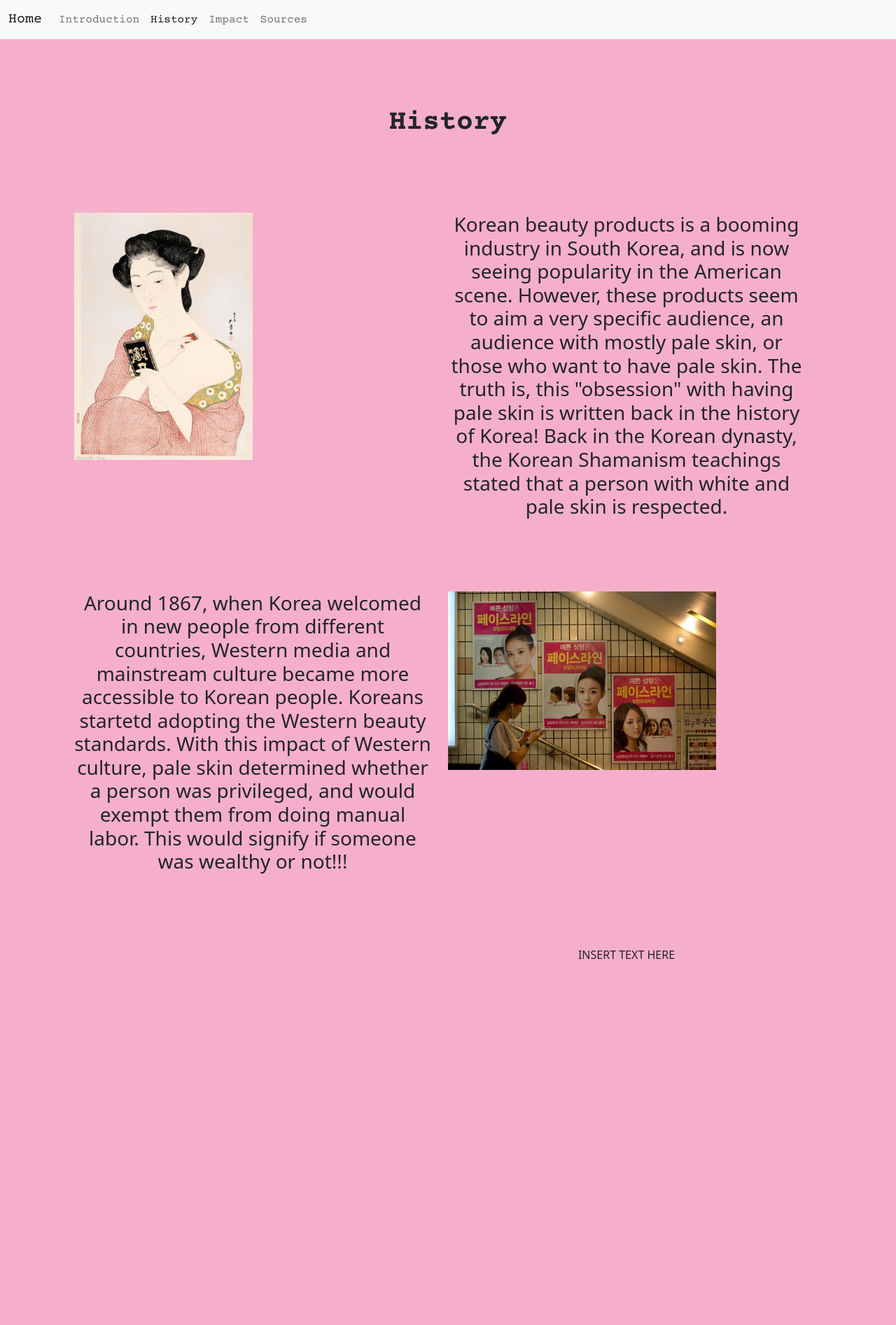
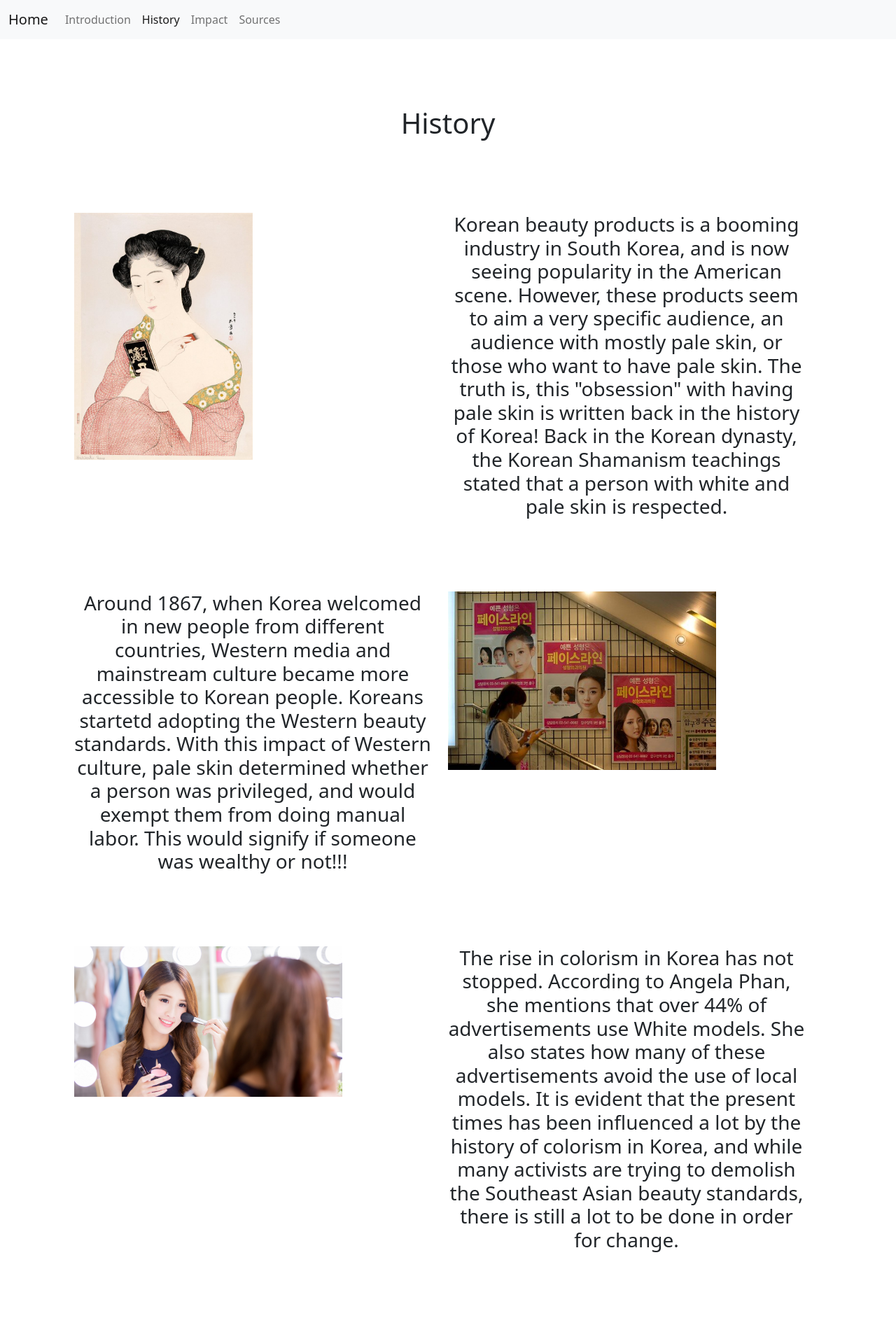
Before and after one commit to kylejava/WGSS-Final-Project, a Flask app: page /history in a window 1280 px wide. Shown: the whole page at 70% size. Before the commit the page ends 1370 px from the top, so only its background shows below. Run offline with Flask 2, Linux system fonts and the light colour scheme.

Commit message:
Added more to the history page

```diff
--- a/main.py
+++ b/main.py
@@ -14,6 +14,10 @@ def introduction():
 def history():
     return render_template('history.html')
 
+@app.route('/impact' , methods = ['GET' , 'POST'])
+def impact():
+    return render_template('impact.html')
+
 
 if __name__ == "__main__":
     app.run(debug=True)
--- a/static/stylesheets/history.css
+++ b/static/stylesheets/impact.css
@@ -7,20 +7,7 @@
   font-family: CourierPrimeBold;
   src: url(../fonts/Courier_Prime/CourierPrime-Bold.ttf);
 }
+
 body{
   background-color: #F5AFCB;
 }
-
-h1{
-  font-family: CourierPrimeBold;
-}
-
-h2{
-  font-family: CourierPrime;
-}
-
-a{
-  text-decoration: none;
-  color: inherit;
-  font-family: CourierPrime;
-}
--- a/templates/history.html
+++ b/templates/history.html
@@ -23,7 +23,7 @@
               <a class="nav-link active" href="/history">History</a>
             </li>
             <li class="nav-item">
-              <a class="nav-link" href="#">Impact</a>
+              <a class="nav-link" href="/impact">Impact</a>
             </li>
             <li class="nav-item">
               <a class="nav-link" href="#">Sources</a>
@@ -70,10 +70,16 @@
 
       <div class="container row py-5">
         <div class="col">
-
+          <img src="../static/photos/history3.png" class = "img-fluid d-block w-75">
         </div>
         <div class="col">
-          INSERT TEXT HERE
+          <h3>
+            The rise in colorism in Korea has not stopped. According to Angela Phan, she mentions that over 44% of
+            advertisements use White models. She also states how many of these advertisements avoid the use of local models.
+            It is evident that the present times has been influenced a lot by the history of colorism in Korea, and while many
+            activists are trying to demolish the Southeast Asian beauty standards, there is still a lot to be done in order for change.
+
+          </h3>
         </div>
       </div>
     </div>
--- a/templates/index.html
+++ b/templates/index.html
@@ -40,7 +40,7 @@
           <div class="py-5">
             <a href="/introduction"><button type="button" id = "button1" class="btn px-4">Introduction</button></a>
           <a href="/history"><button type="button" id = "button2" class="btn px-4">History</button></a>
-            <a href="/"><button type="button" id = "button3" class="btn px-4">Impact</button></a>
+            <a href="/impact"><button type="button" id = "button3" class="btn px-4">Impact</button></a>
           </div>
         </div>
       </div>
--- a/templates/introduction.html
+++ b/templates/introduction.html
@@ -23,7 +23,7 @@
               <a class="nav-link" href="/history">History</a>
             </li>
             <li class="nav-item">
-              <a class="nav-link" href="#">Impact</a>
+              <a class="nav-link" href="/impact">Impact</a>
             </li>
             <li class="nav-item">
               <a class="nav-link" href="#">Sources</a>
```
Also changed, not shown: templates/impact.html (added, +19 -0 lines), static/photos/history3.png (added).
